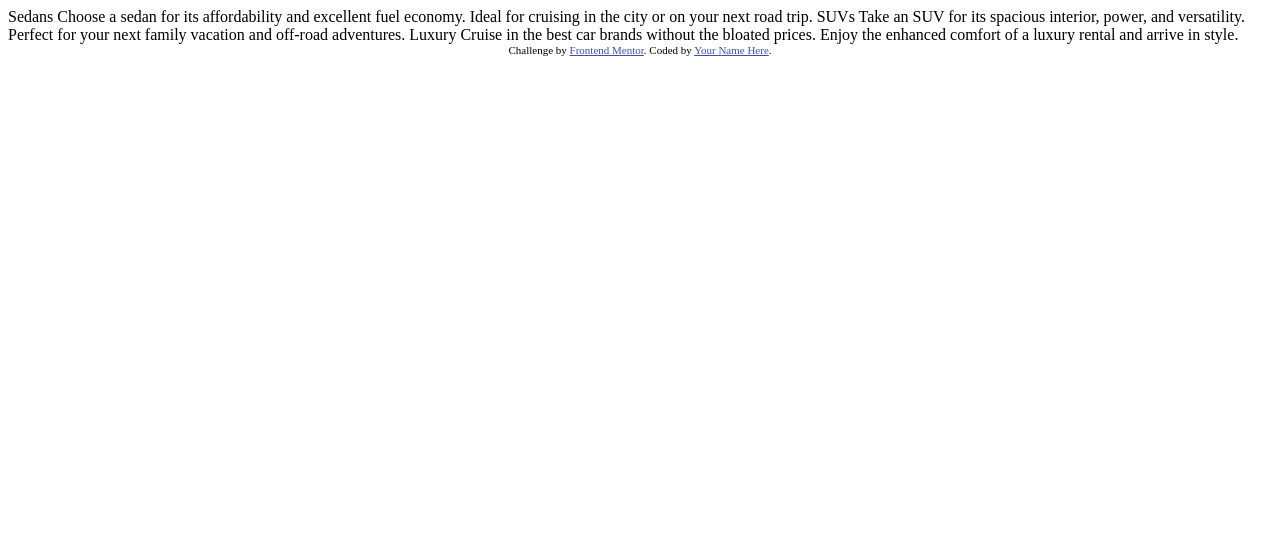
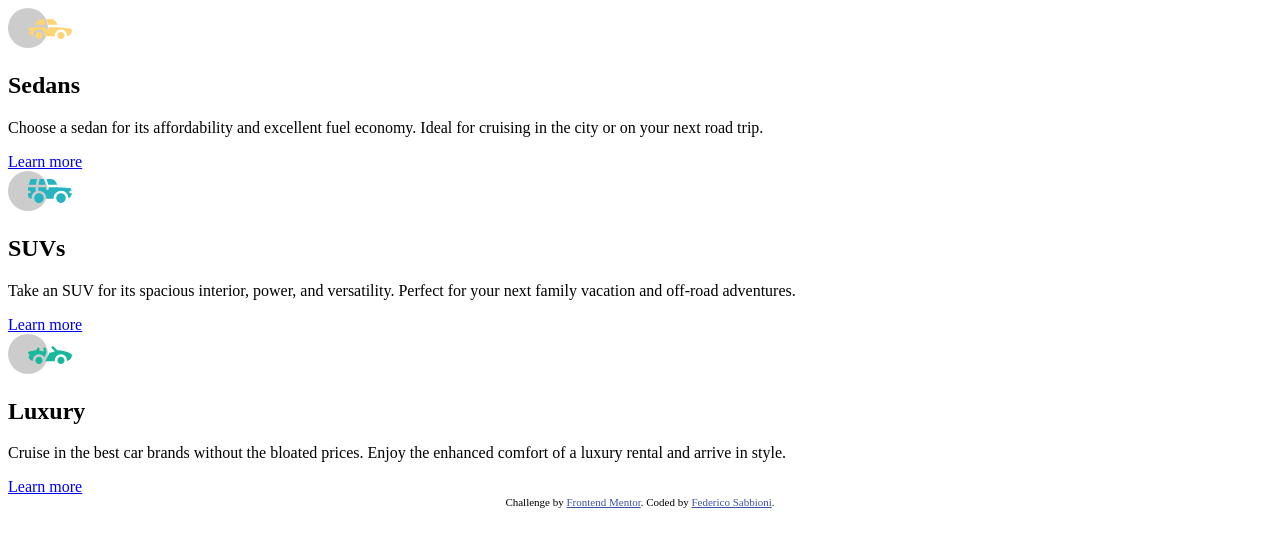
Before and after one commit to federicosabbioni/FEM-3-column-preview-card, a plain HTML site: page index.html in a window 1280 px wide. Drawn offline with Linux system fonts and the light colour scheme.

Commit message:
Add html tags

```diff
--- a/index.html
+++ b/index.html
@@ -1,36 +1,76 @@
 <!DOCTYPE html>
 <html lang="en">
+
 <head>
 	<meta charset="UTF-8">
-  <meta name="viewport" content="width=device-width, initial-scale=1.0"> <!-- displays site properly based on user's device -->
+	<meta name="viewport" content="width=device-width, initial-scale=1.0">
+	<!-- displays site properly based on user's device -->
+	<meta name="description" content="'3-column preview card component', Frontend Mentor challenge">
+	<link rel="icon" type="image/png" sizes="32x32" href="./images/favicon-32x32.png">
+	<title>Frontend Mentor | 3-column preview card component</title>
 
-  <link rel="icon" type="image/png" sizes="32x32" href="./images/favicon-32x32.png">
+	<!-- #region Google Fonts
+		https://fonts.google.com/share?selection.family=Big%20Shoulders%20Display:wght@700%7CLexend%20Deca
+	-->
+	<link rel="preconnect" href="https://fonts.googleapis.com">
+	<link rel="preconnect" href="https://fonts.gstatic.com" crossorigin>
+	<link href="https://fonts.googleapis.com/css2?family=Big+Shoulders+Display:wght@700&family=Lexend+Deca&display=swap"
+		rel="stylesheet">
+	<!-- #endregion -->
 
-  <title>Frontend Mentor | 3-column preview card component</title>
+
+	<link rel="stylesheet" href="./css/main.css"> <!-- CSS -->
+
 
 	<!-- Feel free to remove these styles or customise in your own stylesheet 👍 -->
 	<style>
-    .attribution { font-size: 11px; text-align: center; }
-    .attribution a { color: hsl(228, 45%, 44%); }
+		.attribution {
+			font-size: 11px;
+			text-align: center;
+		}
+
+		.attribution a {
+			color: hsl(228, 45%, 44%);
+		}
 	</style>
 </head>
+
 <body>
 
-  Sedans
+	<main>
+		<div class="card sedan">
+			<img src="images/icon-sedans.svg" width="64" height="40" alt="Sedan icon">
+			<h2>Sedans</h2>
+			<p>
 				Choose a sedan for its affordability and excellent fuel economy. Ideal for cruising in the city
 				or on your next road trip.
-
-  SUVs
+			</p>
+			<a href="#" class="cta">Learn more</a>
+		</div>
+		<div class="card suv">
+			<img src="images/icon-suvs.svg" width="64" height="40" alt="Suv icon">
+			<h2>SUVs</h2>
+			<p>
 				Take an SUV for its spacious interior, power, and versatility. Perfect for your next family vacation
 				and off-road adventures.
-
-  Luxury
+			</p>
+			<a href="#" class="cta">Learn more</a>
+		</div>
+		<div class="card luxury">
+			<img src="images/icon-luxury.svg" width="64" height="40" alt="Cruise icon">
+			<h2>Luxury</h2>
+			<p>
 				Cruise in the best car brands without the bloated prices. Enjoy the enhanced comfort of a luxury
 				rental and arrive in style.
+			</p>
+			<a href="#" class="cta">Learn more</a>
+		</div>
+	</main>
 
 	<div class="attribution">
-    Challenge by <a href="https://www.frontendmentor.io?ref=challenge" target="_blank">Frontend Mentor</a>.
-    Coded by <a href="#">Your Name Here</a>.
+		Challenge by <a href="https://www.frontendmentor.io?ref=challenge" target="_blank" rel="noopener noreferrer">Frontend Mentor</a>.
+		Coded by <a href="https://github.com/federicosabbioni/" target="_blank" rel="noopener noreferrer">Federico Sabbioni</a>.
 	</div>
 </body>
+
 </html>
```
Lines whose indentation alone changed are shown as unchanged.
